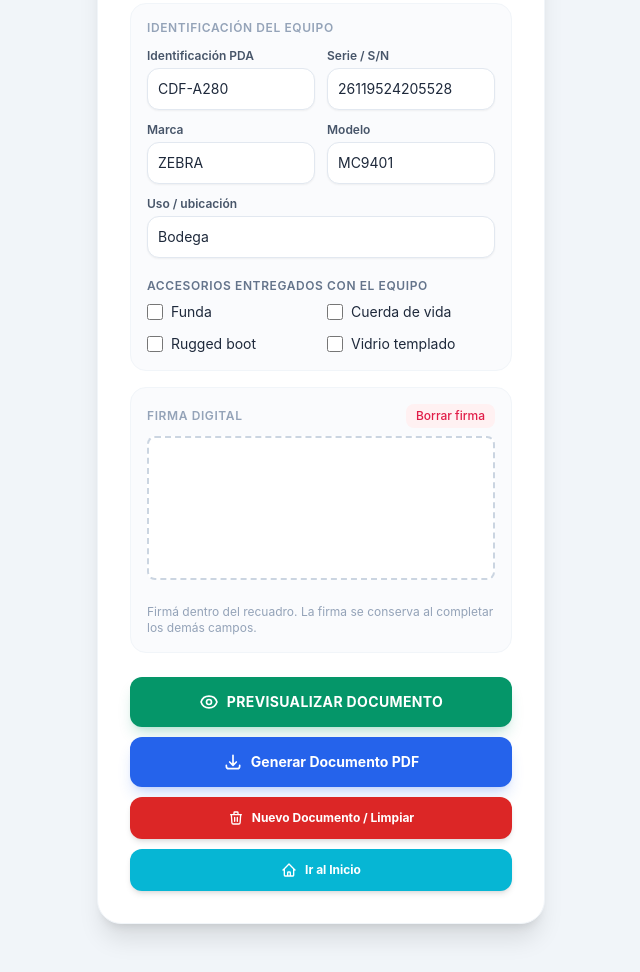
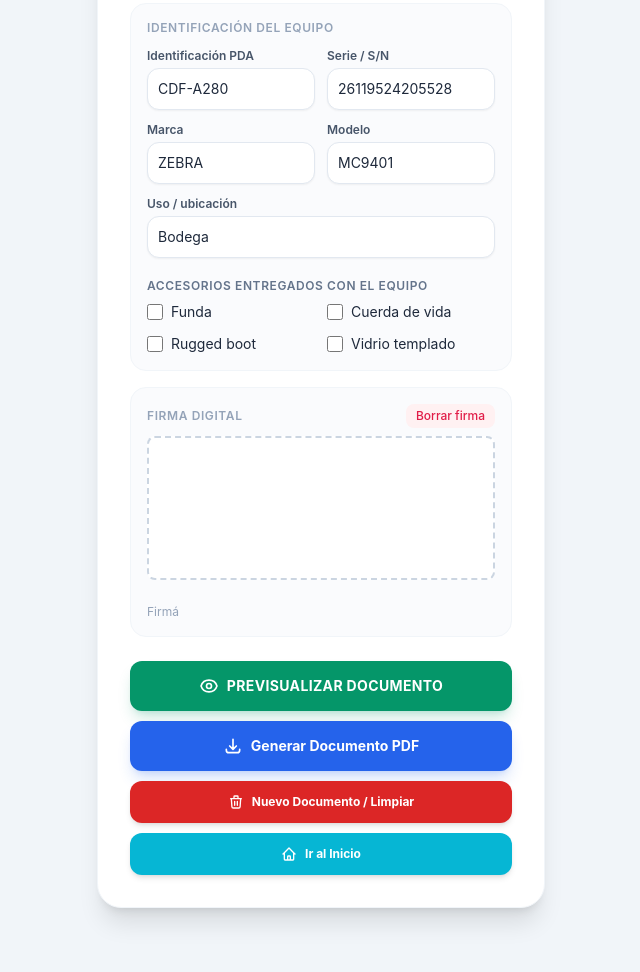
Before and after one commit to invs99/FF, a plain HTML site: page entregapda.html in a window 1280 px wide. Shown: the part 424-1396 px from the top of the page, without its empty margins (319-959 px from the left). Drawn offline with nearby package versions, Linux system fonts and the light colour scheme; a script that the page names is missing.

Commit message:
Revise signature instruction text
Updated signature prompt text for clarity.

```diff
--- a/entregapda.html
+++ b/entregapda.html
@@ -174,7 +174,7 @@
                     <button type="button" id="clearSignatureButton" class="text-xs font-medium text-rose-600 hover:text-rose-700 bg-rose-50 hover:bg-rose-100 px-2.5 py-1 rounded-lg transition-colors">Borrar firma</button>
                 </div>
                 <div id="signatureCanvasContainer" class="relative w-full"><canvas id="signatureCanvas" class="w-full h-36"></canvas></div>
-                <p class="text-xs text-slate-400 mt-2">Firmá dentro del recuadro. La firma se conserva al completar los demás campos.</p>
+                <p class="text-xs text-slate-400 mt-2">Firmá</p>
             </div>
             <div class="space-y-2.5 pt-2">
                 <button type="button" id="btnPreviewDoc" class="w-full flex justify-center items-center space-x-2 py-3.5 px-4 border border-transparent rounded-xl shadow-lg shadow-emerald-600/20 text-xs sm:text-sm font-bold text-white bg-emerald-600 hover:bg-emerald-700 focus:outline-none transition active:scale-95 uppercase tracking-wide">
```
